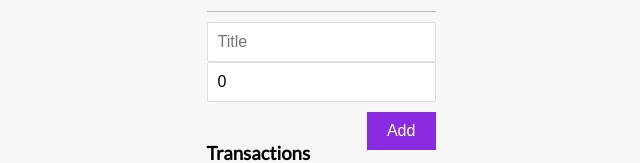
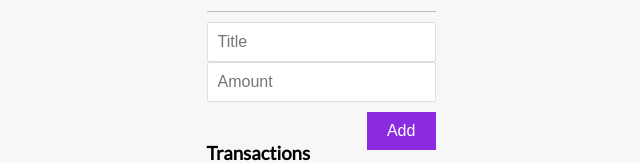
Before and after one commit to usamasubhani/expense-tracker-2, a React (Create React App) app: page / in a window 1280 px wide. Shown: the part 393-556 px from the top of the page, without its empty margins (319-959 px from the left). Built offline with nearby package versions, Linux system fonts and the light colour scheme.

Commit message:
Set required fields

```diff
--- a/src/components/NewTransaction.tsx
+++ b/src/components/NewTransaction.tsx
@@ -6,7 +6,7 @@ const NewTransaction = () => {
 
     // Local Context
     const [title, setTitle] = useState('');
-    const [amount, setAmount] = useState(0);
+    const [amount, setAmount] = useState();
 
     // Create transaction on form submit
     const onSubmit = (e: { preventDefault: () => void; }) => {
@@ -29,6 +29,7 @@ const NewTransaction = () => {
                 name="title"
                 placeholder="Title"
                 value={title}
+                required={true}
                 onChange={(e) => {setTitle(e.target.value)}}
                 />
 
@@ -41,7 +42,8 @@ const NewTransaction = () => {
                 />
 
                 <button
-                className="btn">
+                className="btn"
+                data-testid="submit-button">
                     Add
                 </button>
             </form>
```
